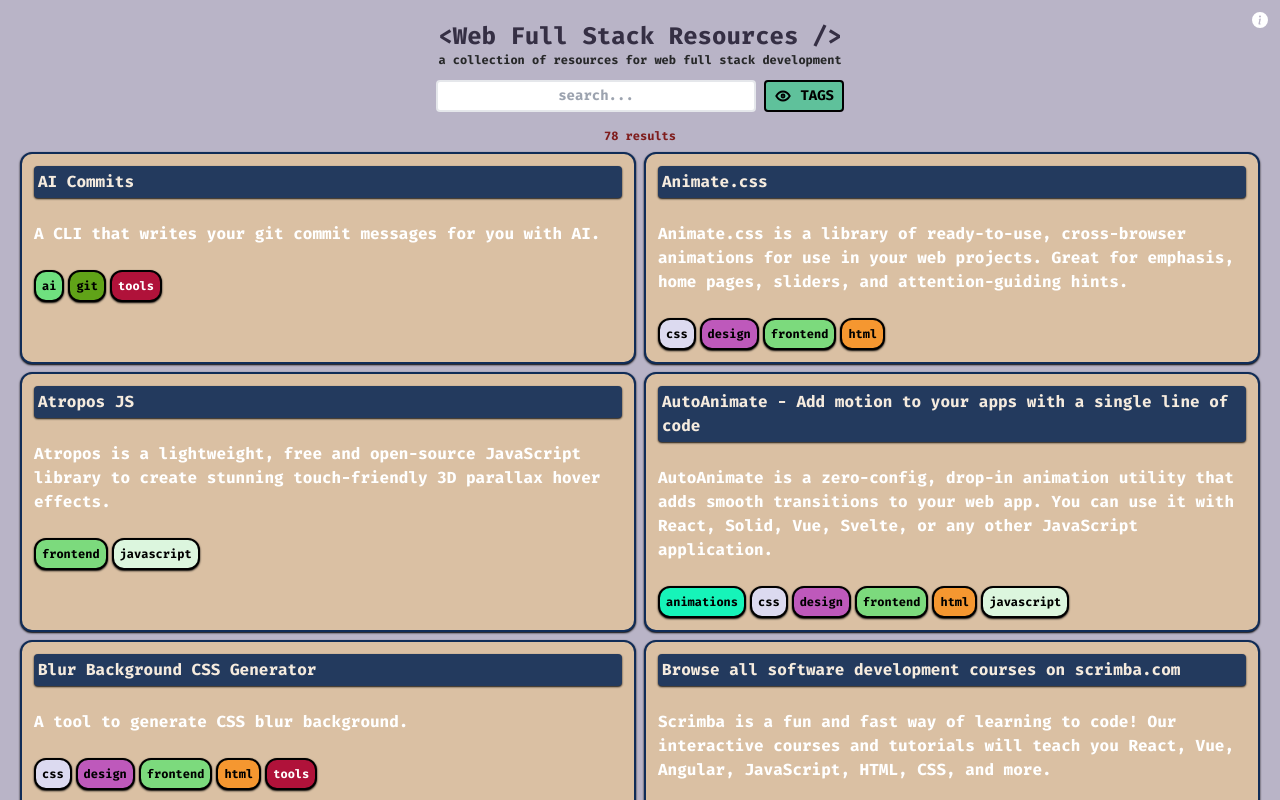
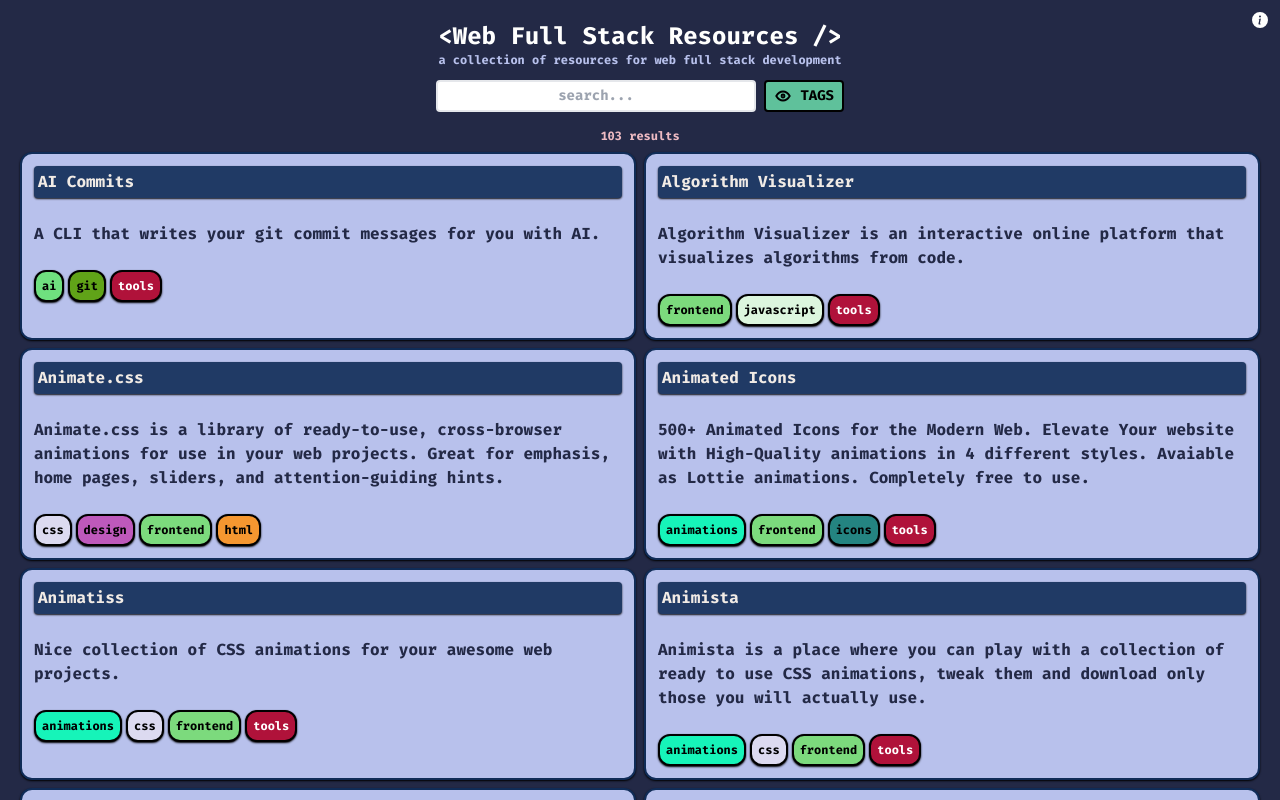
Before and after one commit to jamerrq/resources-app, a Next.js app: page / in a window 1280 px wide. Shown: the top 800 px of the page. Built offline with nearby package versions, Linux system fonts and the light colour scheme.

Commit message:
📒 saturday work, re styled, more resources

```diff
--- a/src/app/globals.css
+++ b/src/app/globals.css
@@ -8,22 +8,11 @@
     --background-end-rgb: 255, 255, 255;
 }
 
-@media (prefers-color-scheme: light) {
-    :root {
-        --foreground-rgb: 255, 255, 255;
-        --background-start-rgb: 0, 0, 0;
-        --background-end-rgb: 0, 0, 0;
-    }
-}
-
 body {
-    color: rgb(var(--foreground-rgb));
-    /* background: linear-gradient(to bottom,
-            transparent,
-            rgb(var(--background-end-rgb))) rgb(var(--background-start-rgb)); */
-    background: #B9B4C7;
+    background: #232946;
     -ms-overflow-style: none;  /* IE and Edge */
     scrollbar-width: none;
+    color: #fffffe;
 }
 
 body::-webkit-scrollbar {
--- a/src/app/layout.tsx
+++ b/src/app/layout.tsx
@@ -2,7 +2,7 @@
 import type { Metadata } from 'next'
 import localFont from 'next/font/local'
 
-const firaMono = localFont({ src: '../../public/fonts/Fira_Mono/FiraMono-Bold.ttf' })
+export const firaMono = localFont({ src: '../../public/fonts/Fira_Mono/FiraMono-Bold.ttf' })
 
 export const metadata: Metadata = {
   title: 'Resources App',
--- a/src/app/page.tsx
+++ b/src/app/page.tsx
@@ -6,8 +6,8 @@
     <main className="flex h-full min-w-full flex-col items-center p-5">
       <Modal />
       <div className="self-center">
-        <h1 className="w-full text-2xl font-bold text-[#352F44] self-center">{'<'}Web Full Stack Resources{' />'}</h1>
-        <span className="w-full flex text-xs mb-3 text-[#272829]">
+        <h1 className="w-full text-2xl font-bold self-center">{'<'}Web Full Stack Resources{' />'}</h1>
+        <span className="w-full flex text-xs mb-3 text-[#b8c1ec]">
           a collection of resources for web full stack development
         </span>
       </div>
--- a/src/components/card.tsx
+++ b/src/components/card.tsx
@@ -2,14 +2,14 @@
 
 export default function Card (item: Item, index: string): JSX.Element {
   return (
-    <div key={index} className='bg-[#DAC0A3] border-2 border-[#102C57] rounded-xl p-3 shadow-sm shadow-black'>
+    <div key={index} className='bg-[#b8c1ec] border-2 border-[#102C57] rounded-xl p-3 shadow-sm shadow-black'>
       <a href={item.url} target="_blank" rel="noreferrer">
         <div className="w-full bg-[#102C57] rounded p-1 text-[#F8F0E5] shadow-sm shadow-black opacity-90 hover:opacity-100">
           <h2 className="font-bold">{item.name}</h2>
         </div>
       </a>
       <br />
-      <p>{item.description}</p>
+      <p className="text-[#232946]">{item.description}</p>
       <br />
       <div className="flex gap-1 flex-wrap">
         {
--- a/src/components/modal.tsx
+++ b/src/components/modal.tsx
@@ -3,10 +3,14 @@
 import { useState } from 'react'
 import Modal from 'react-modal'
 import { BsFillInfoCircleFill } from 'react-icons/bs'
-import { IconBrandNextjs, IconBrandTypescript, IconBrandTailwind, IconHeartHandshake, IconSquareRoundedXFilled } from '@tabler/icons-react'
+import { IconBrandNextjs, IconBrandTypescript, IconBrandTailwind, IconSquareRoundedXFilled, IconHeartFilled } from '@tabler/icons-react'
 
-// Font
+// Fonts
 import { Bricolage_Grotesque } from 'next/font/google'
+import localFont from 'next/font/local'
+
+export const firaMono = localFont({ src: '../../public/fonts/Fira_Mono/FiraMono-Bold.ttf' })
+
 const bricolageGrotesque = Bricolage_Grotesque({
   weight: ['400', '700'],
   subsets: ['latin']
@@ -35,6 +39,7 @@
         aria-describedby="modal-modal-description"
         style={{
           content: {
+            color: '#232946',
             backgroundColor: '#FFF6DC',
             maxWidth: '450px',
             height: 'fit-content',
@@ -46,18 +51,29 @@
         }}
         ariaHideApp={false}
       >
-        <div className='flex flex-col items-center select-none w-fit'>
+        <div className='flex flex-col items-center select-none w-fit p-1'>
           <h2 id="modal-modal-title" className="text-2xl font-bold text-[#352F44]">
-            {'<'}Web Full Stack Resources{' />'}
+            {'<'}Full Stack Resources{' />'}
           </h2>
-          <br />
-          <span className="text-sm text-center">
+          <span className="text-sm text-center m-2">
             This is a collection of resources for web full stack development.
-            It is a work in progress, so feel free to <a
+            It is a work in continuous progress, so feel free to <a
               href="https://github.com/jamerrq/resources-app"
               className='text-blue-600 font-bold' target='_blank' rel="noreferrer">
               contribute
             </a>.
+          </span>
+          <span className="text-base text-center font-bold">
+            Where these resources come from?
+          </span>
+          <span className="text-sm my-2 text-center">
+            Mostly came from social media, blogs, and other websites; but there are also some great people there sharing their knowledge and vital information. Huge thanks to them, specially to Miguel Ángel Durán <a href="https://midu.dev/" target="_blank">
+              <span className={`font-bold text-blue-600 ${firaMono.className}`}>@midu.dev</span>
+            </a>
+          </span>
+          <br />
+          <span className="text-sm">
+            Latest update: <span className="font-bold">Sat 14-Oct-23</span>
           </span>
           <br />
           <h3>- Created with -</h3>
@@ -84,9 +100,9 @@
             </li>
           </ul>
           <br />
-          <span className='text-sm'>
-            Developed with <IconHeartHandshake style={{ display: 'inline-block' }} color='#BB2525' fill='#FFBFBF' /> by <a href="https://github.com/jamerrq"
-              className='text-blue-600 font-bold' target='_blank' rel="noreferrer">@jamerrq</a>
+          <span className='text-sm text-red-600 font-semibold'>
+            Developed with <IconHeartFilled style={{ display: 'inline-block' }} /> by <a href="https://jamerrq-com.vercel.app/"
+              className={`text-blue-600 ${firaMono.className}`} target='_blank' rel="noreferrer"> @jamerrq</a>
           </span>
           <button onClick={closeModal} className="absolute top-1 right-1 " aria-label='close the modal'>
             <IconSquareRoundedXFilled size={20} />
--- a/src/components/table.tsx
+++ b/src/components/table.tsx
@@ -68,7 +68,7 @@
             style={{ backgroundColor: tagsButtonColor, color: tagsButtonTextColor }}
           >{customIcon} TAGS</button>
         </div>
-        <div className="grid grid-cols-4 self-center overflow-hidden transition-all">
+        <div className="grid grid-cols-4 gap-x-4 self-center overflow-hidden transition-all">
           {showTags && (
             Array.from(allTags).sort().map((tag, index) => {
               return (
@@ -81,7 +81,7 @@
           }
         </div>
       </div>
-      <span className='text-xs self-center text-red-900 font-bold'>
+      <span className='text-xs self-center text-[#eebbc3] font-bold'>
         {orderedData.length} results
       </span>
       <div className="grid gap-2 lg:grid-cols-2">
--- a/src/data/data.json
+++ b/src/data/data.json
@@ -714,7 +714,8 @@
       "description": "There's been a Murder in SQL City! The SQL Murder Mystery is designed to be both a self-directed lesson to learn SQL concepts and commands and a fun game for experienced SQL users to solve an intriguing crime.",
       "tags": [
         "sql",
-        "games"
+        "games",
+        "database"
       ]
     },
     {
@@ -928,6 +929,279 @@
         "css",
         "frontend"
       ]
+    },
+    {
+      "description": "Not sure what colors to use in your designs or where to use them? Happy Hues is a color palette inspiration site that acts as a real world example as to how the colors could be used in your design projects.",
+      "url": "https://www.happyhues.co/",
+      "name": "Happy Hues. Curated colors in context.",
+      "tags": [
+        "tools",
+        "frontend",
+        "design",
+        "colors"
+      ]
+    },
+    {
+      "url": "https://www.cssgradienttext.com/",
+      "name": "CSS Gradient Text",
+      "description": "CSS Gradient Text is a free tool that lets you create beautiful gradient text for your website.",
+      "tags": [
+        "tools",
+        "css",
+        "frontend",
+        "design",
+        "colors"
+      ]
+    },
+    {
+      "url": "https://d3js.org/",
+      "name": "D3.js",
+      "description": "D3.js is a JavaScript library for manipulating documents based on data. D3 helps you bring data to life using HTML, SVG, and CSS.",
+      "tags": [
+        "tools",
+        "javascript",
+        "frontend",
+        "charts"
+      ]
+    },
+    {
+      "url": "https://animatedicons.co/",
+      "name": "Animated Icons",
+      "description": "500+ Animated Icons for the Modern Web. Elevate Your website with High-Quality animations in 4 different styles. Avaiable as Lottie animations. Completely free to use.",
+      "tags": [
+        "tools",
+        "frontend",
+        "animations",
+        "icons"
+      ]
+    },
+    {
+      "url": "https://danilowoz.com/blog/atomic-design-with-react",
+      "name": "Atomic Design with React",
+      "description": "Learn how to use Atomic Design to create reusable components with React.",
+      "tags": [
+        "tools",
+        "frontend",
+        "react",
+        "design",
+        "blog"
+      ]
+    },
+    {
+      "url": "https://dev.to/lydiahallie/javascript-visualized-promises-async-await-5gke",
+      "name": "JavaScript Visualized: Promises & Async/Await",
+      "description": "Learn how JavaScript's asynchronous code works behind the scenes by visualizing the Promise and async/await APIs.",
+      "tags": [
+        "tools",
+        "frontend",
+        "javascript",
+        "blog"
+      ]
+    },
+    {
+      "url": "https://algorithm-visualizer.org/",
+      "name": "Algorithm Visualizer",
+      "description": "Algorithm Visualizer is an interactive online platform that visualizes algorithms from code.",
+      "tags": [
+        "tools",
+        "frontend",
+        "javascript"
+      ]
+    },
+    {
+      "url": "https://skills.github.com/",
+      "name": "GitHub Skills",
+      "description": "Learn how to use GitHub with interactive courses designed for beginners and experts.",
+      "tags": [
+        "tools",
+        "frontend",
+        "github",
+        "skills"
+      ]
+    },
+    {
+      "url": "https://proportio.app/",
+      "name": "Proportio",
+      "description": "Tool for creating proportional scales for typography, iconography, spacing, and components in design systems.",
+      "tags": [
+        "tools",
+        "frontend",
+        "design"
+      ]
+    },
+    {
+      "url": "https://xsgames.co/animatiss/",
+      "name": "Animatiss",
+      "description": "Nice collection of CSS animations for your awesome web projects.",
+      "tags": [
+        "tools",
+        "frontend",
+        "css",
+        "animations"
+      ]
+    },
+    {
+      "url": "https://griddy.io/",
+      "name": "Griddy",
+      "description": "Griddy is a CSS Grid playground and code generator.",
+      "tags": [
+        "tools",
+        "frontend",
+        "css"
+      ]
+    },
+    {
+      "url": "https://github.com/eludadev/css-docs",
+      "name": "CSS Docs",
+      "description": "CSS Selectors, Flexbox, Grid, Box Model, visually explained.",
+      "tags": [
+        "tools",
+        "frontend",
+        "css"
+      ]
+    },
+    {
+      "url": "https://tw-elements.com/",
+      "name": "Tailwind CSS Elements",
+      "description": "Tailwind CSS Elements is a free library of HTML elements designed to be used with Tailwind CSS.",
+      "tags": [
+        "tools",
+        "frontend",
+        "css",
+        "tailwind"
+      ]
+    },
+    {
+      "url": "https://www.usebruno.com/",
+      "name": "Bruno",
+      "description": "Bruno is a new and innovative open source API client, aimed at revolutionizing the status quo represented by Postman, Insomnia and similar tools out there.",
+      "tags": [
+        "tools",
+        "backend",
+        "api"
+      ]
+    },
+    {
+      "url": "https://resources.github.com/learn/pathways/#discover",
+      "name": "GitHub Learning Pathways",
+      "description": "Whether you're a developer, engineering leader or GitHub administrator, there's a path for you to explore. GitHub's Learning Pathways are self-paced tutorials designed to help you grow from beginner to expert.",
+      "tags": [
+        "tools",
+        "frontend",
+        "backend",
+        "github",
+        "skills"
+      ]
+    },
+    {
+      "url": "https://www.webdevvisuals.com/visuals",
+      "name": "Web Dev Visuals",
+      "description": "A collection of web development visuals to help you understand concepts better.",
+      "tags": [
+        "tools",
+        "frontend",
+        "backend",
+        "skills"
+      ]
+    },
+    {
+      "url": "https://haikei.app/",
+      "name": "Haikei",
+      "description": "Haikei is a web app to generate unique SVG shapes, backgrounds, and patterns.",
+      "tags": [
+        "tools",
+        "frontend",
+        "design",
+        "svg"
+      ]
+    },
+    {
+      "url": "https://9elements.github.io/fancy-border-radius/",
+      "name": "Fancy Border Radius",
+      "description": "Fancy Border Radius lets you create fancy CSS border radius shapes.",
+      "tags": [
+        "tools",
+        "frontend",
+        "css"
+      ]
+    },
+    {
+      "url": "https://neumorphism.io",
+      "name": "Neumorphism.io",
+      "description": "CSS code generator that will help with colors, gradients and shadows to adapt this new design trend or discover its posibilities.",
+      "tags": [
+        "tools",
+        "frontend",
+        "css",
+        "design"
+      ]
+    },
+    {
+      "url": "https://webcode.tools/",
+      "name": "WebCode Tools",
+      "description": "Code generators for front-end development.",
+      "tags": [
+        "tools",
+        "frontend",
+        "css",
+        "html",
+        "javascript"
+      ]
+    },
+    {
+      "url": "https://animista.net/",
+      "name": "Animista",
+      "description": "Animista is a place where you can play with a collection of ready to use CSS animations, tweak them and download only those you will actually use.",
+      "tags": [
+        "tools",
+        "frontend",
+        "css",
+        "animations"
+      ]
+    },
+    {
+      "url": "https://devdocs.io/",
+      "name": "DevDocs",
+      "description": "DevDocs combines multiple API documentations in a fast, organized, and searchable interface.",
+      "tags": [
+        "tools",
+        "frontend",
+        "backend",
+        "documentation"
+      ]
+    },
+    {
+      "url": "https://latexresu.me/",
+      "name": "Resumake",
+      "description": "Resumake is a free online resume builder that lets you create a beautiful and professional resume in minutes.",
+      "tags": [
+        "tools",
+        "frontend",
+        "design",
+        "resume"
+      ]
+    },
+    {
+      "url": "https://ray.so/",
+      "name": "Ray.so",
+      "description": "Ray.so is a free and open-source tool that lets you easily create beautiful images with code snippets.",
+      "tags": [
+        "tools",
+        "frontend",
+        "backend",
+        "design"
+      ]
+    },
+    {
+      "url": "https://daily.dev/",
+      "name": "daily.dev | Where developers grow together",
+      "description": "Get the hottest dev news from the best tech blogs on any topic you can think of. Stay updated daily, and unlock more time to do fun stuff.",
+      "tags": [
+        "tools",
+        "frontend",
+        "backend",
+        "blog"
+      ]
     }
   ]
 }
--- a/src/types/types.d.ts
+++ b/src/types/types.d.ts
@@ -1,5 +1,5 @@
 interface Item {
-  id: string
+  id?: string
   name: string
   url: string
   description: string
--- a/tailwind.config.ts
+++ b/tailwind.config.ts
@@ -4,18 +4,21 @@
   content: [
     './src/pages/**/*.{js,ts,jsx,tsx,mdx}',
     './src/components/**/*.{js,ts,jsx,tsx,mdx}',
-        './src/app/**/*.{js,ts,jsx,tsx,mdx}',
+    './src/app/**/*.{js,ts,jsx,tsx,mdx}'
   ],
   theme: {
     extend: {
       backgroundImage: {
         'gradient-radial': 'radial-gradient(var(--tw-gradient-stops))',
         'gradient-conic':
-                    'conic-gradient(from 180deg at 50% 50%, var(--tw-gradient-stops))',
+          'conic-gradient(from 180deg at 50% 50%, var(--tw-gradient-stops))'
       },
+      fontFamily: {
+        firaMono: ['Fira Mono', 'monospace']
+      }
+    }
   },
-    },
-    plugins: [],
+  plugins: []
 }
 
-export default config;
+export default config
```
Also changed, not shown: public/35shots_so.png (added), 1 other file (tests, documents, lock files or other folders). Lines whose indentation alone changed are shown as unchanged.
